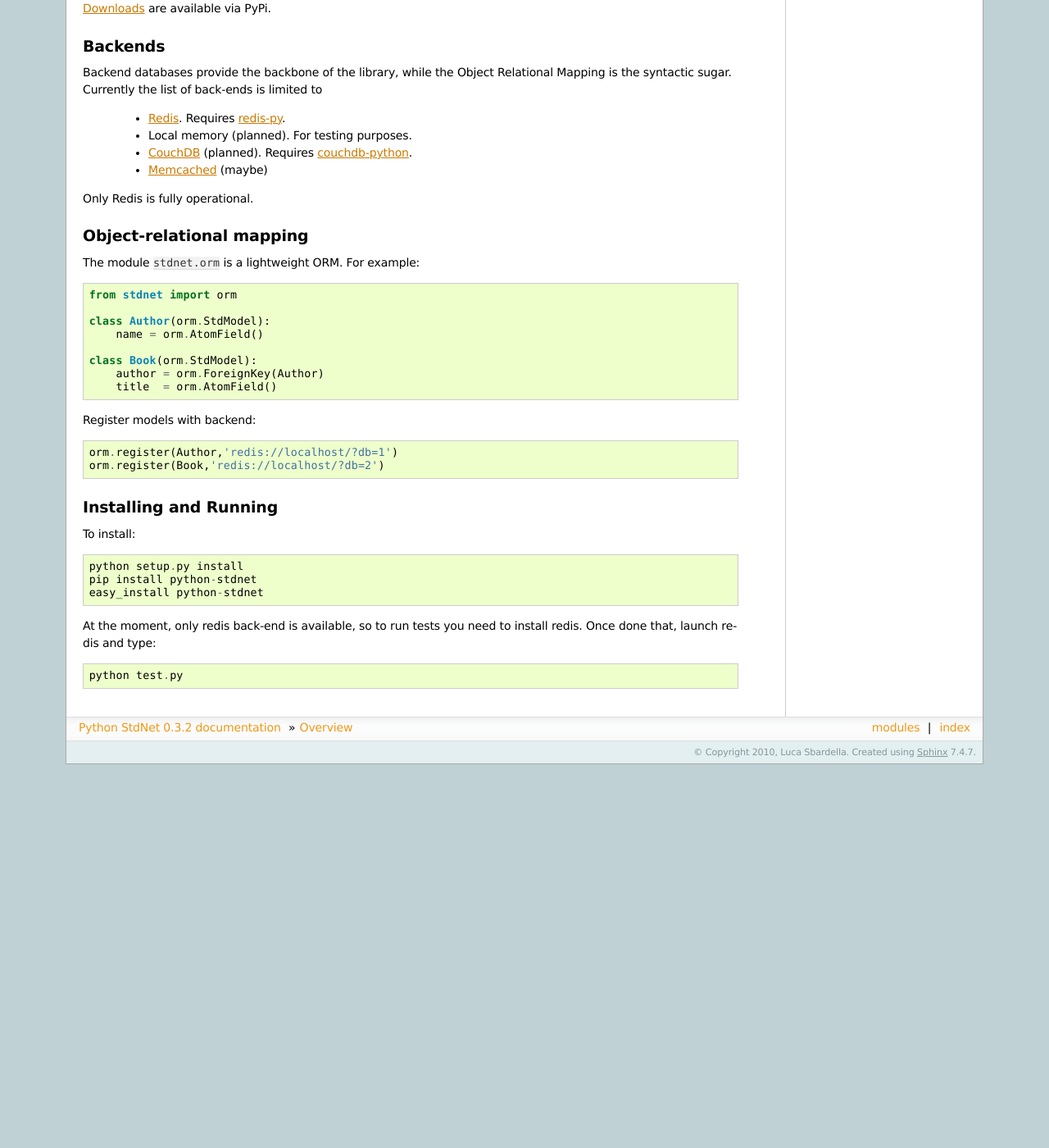
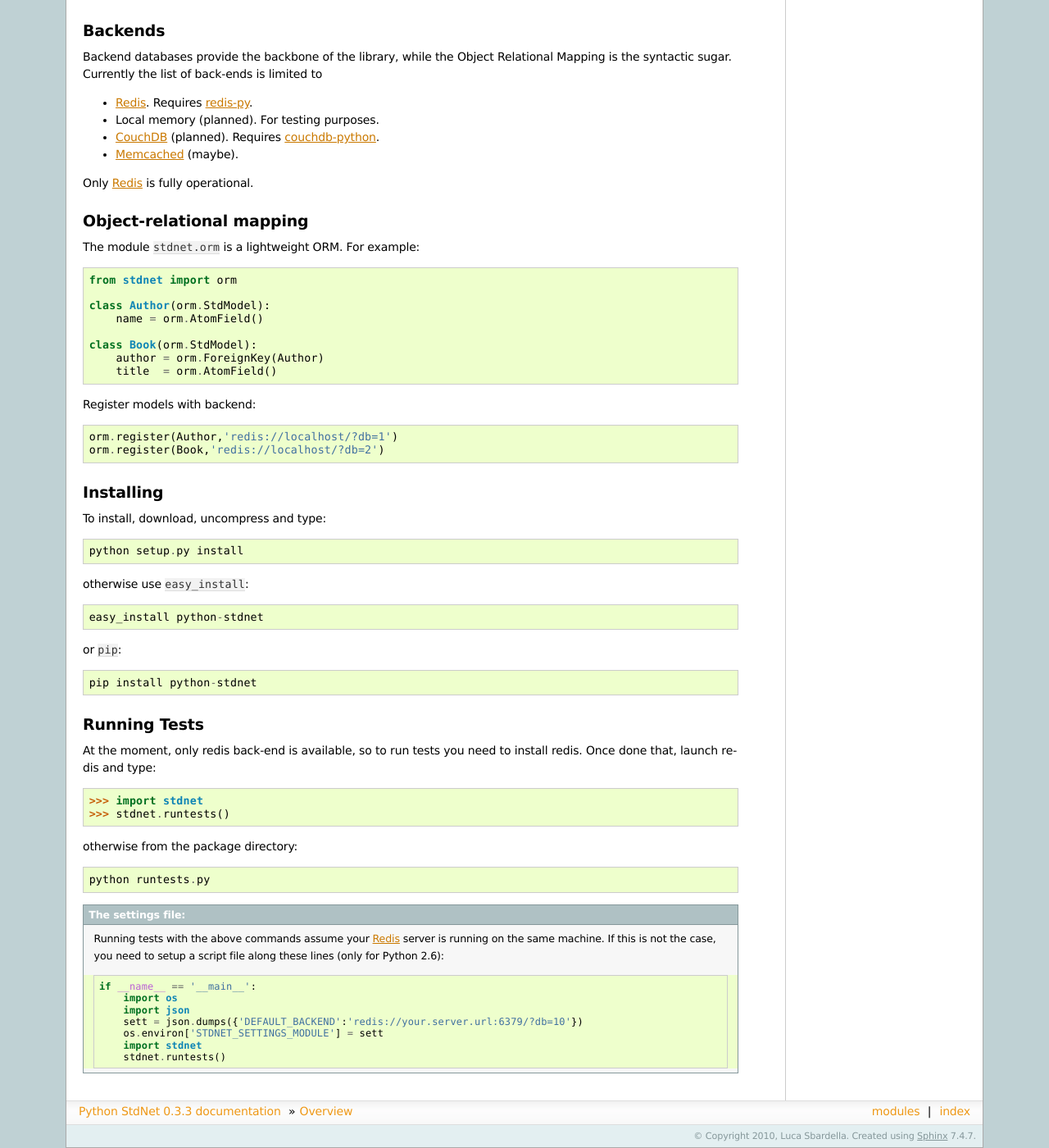
Before and after one commit to TheProjecter/python-stdnet, a Sphinx documentation site: the page built from docs/source/overview.rst, in a window 1280 px wide and 1400 px high, scrolled down 318 px. Shown: the whole window at 82% size. Built offline with Sphinx 7.4.7, drawn with Linux system fonts in a browser that asks for light colours; formulas are drawn with MathJax 3; before the commit the page ends 1250 px from its top, so only the background shows below that; some of the changed text lies outside the part shown.

```diff
--- a/README.rst
+++ b/README.rst
@@ -1,69 +1,100 @@
 
-:Documentation: http://packages.python.org/stdnet/
-:Dowloads: http://pypi.python.org/pypi/stdnet/
+:Documentation: http://packages.python.org/python-stdnet/
+:Dowloads: http://pypi.python.org/pypi/python-stdnet/
 :Source: http://code.google.com/p/python-stdnet/
-:Keywords: database, cache, redis, orm
+:Keywords: server, database, cache, redis, orm
 
 --
 
-.. rubric:: A networked standard template library for python.
+A networked standard template library for python.
 
-The data is owned by different, configurable back-end databases and it is
-accessed using a light-weight Object Relational Mapping (ORM__) inspired by Django__.
-The source code is hosted at `google code <http://code.google.com/p/python-stdnet/>`_
-while Documentation__ and Downloads__ are available via PyPi.
+The data is owned by different, configurable back-end databases and it is accessed using a
+light-weight Object Relational Mapping (ORM_) inspired by Django_.
+The source code is hosted at `google code`__ while
+Documentation__ and Downloads__ are available via PyPi.
+
+__ http://code.google.com/p/python-stdnet/
+__ http://packages.python.org/python-stdnet/
+__ http://pypi.python.org/pypi/python-stdnet/
+
 
 Backends
 ====================
 Backend databases provide the backbone of the library, while the Object Relational Mapping
 is the syntactic sugar. Currently the list of back-ends is limited to
 
- * Redis__. Requires redis-py__.
- * Local memory (planned). For testing purposes.
- * CouchDB__ (planned). Requires couchdb-python__.
- * Memcached__ (maybe)
+* Redis_. Requires redis-py_.
+* Local memory (planned). For testing purposes.
+* CouchDB_ (planned). Requires couchdb-python_.
+* Memcached_ (maybe).
 
-Only Redis is fully operational.
-
+Only Redis_ is fully operational.
 
 Object-relational mapping
 ================================
 The module ``stdnet.orm`` is a lightweight ORM. For example::
 
-    from stdnet import orm
+	from stdnet import orm
 
-    class Author(orm.StdModel):
-        name = orm.AtomField()
+	class Author(orm.StdModel):
+	    name = orm.AtomField()
 
-    class Book(orm.StdModel):
-        author = orm.ForeignKey(Author)
-        title  = orm.AtomField()
+	class Book(orm.StdModel):
+	    author = orm.ForeignKey(Author)
+	    title  = orm.AtomField()
 
 Register models with backend::
 
-    orm.register(Author,'redis://localhost/?db=1')
-    orm.register(Book,'redis://localhost/?db=2')
+	orm.register(Author,'redis://localhost/?db=1')
+	orm.register(Book,'redis://localhost/?db=2')
 
 
-Installing and Running
+Installing
 ================================
-To install::
+To install, download, uncompress and type::
 
-    python setup.py install
-    pip install python-stdnet
-    easy_install python-stdnet
+	python setup.py install
 
-At the moment, only redis back-end is available, so to run tests you need to install redis. Once done that,
-launch redis and type::
+otherwise use ``easy_install``::
 
-    python test.py
+	easy_install python-stdnet
 
-__ http://en.wikipedia.org/wiki/Object-relational_mapping
-__ http://www.djangoproject.com/
-__ http://packages.python.org/python-stdnet/
-__ http://pypi.python.org/pypi?:action=display&name=python-stdnet
-__ http://code.google.com/p/redis/
-__ http://github.com/andymccurdy/redis-py
-__ http://couchdb.apache.org/
-__ http://code.google.com/p/couchdb-python/
-__ http://memcached.org/
+or ``pip``::
+
+	pip install python-stdnet
+
+
+Running Tests
+======================
+At the moment, only redis back-end is available, so to run tests you need to install redis.
+Once done that, launch redis and type::
+
+	>>> import stdnet
+	>>> stdnet.runtests()
+
+otherwise from the package directory::
+
+	python runtests.py
+
+.. admonition:: The settings file:
+
+	Running tests with the above commands assume your Redis_ server is running on
+	the same machine. If this is not the case, you need to setup a
+	script file along these lines (only for Python 2.6)::
+
+		if __name__ == '__main__':
+		    import os
+		    import json
+		    sett = json.dumps({'DEFAULT_BACKEND':'redis://your.server.url:6379/?db=10'})
+		    os.environ['STDNET_SETTINGS_MODULE'] = sett
+		    import stdnet
+		    stdnet.runtests()
+
+
+.. _Redis: http://code.google.com/p/redis/
+.. _Django: http://www.djangoproject.com/
+.. _redis-py: http://github.com/andymccurdy/redis-py
+.. _ORM: http://en.wikipedia.org/wiki/Object-relational_mapping
+.. _CouchDB: http://couchdb.apache.org/
+.. _couchdb-python: http://code.google.com/p/couchdb-python/
+.. _Memcached: http://memcached.org/
--- a/docs/source/conf.py
+++ b/docs/source/conf.py
@@ -20,6 +20,9 @@ base_dir   = os.path.split(docs_dir)[0]
 sys.path.append(os.path.join(source_dir, "_ext"))
 sys.path.append(base_dir)
 
+#
+version = '0.3'
+release = '0.3.3'
 # -- General configuration -----------------------------------------------------
 
 # Add any Sphinx extension module names here, as strings. They can be extensions
@@ -45,12 +48,6 @@ copyright = u'2010, Luca Sbardella'
 # The version info for the project you're documenting, acts as replacement for
 # |version| and |release|, also used in various other places throughout the
 # built documents.
-#
-# The short X.Y version.
-version = '0.3.2'
-# The full version, including alpha/beta/rc tags.
-release = '0.3.2'
-
 # The language for content autogenerated by Sphinx. Refer to documentation
 # for a list of supported languages.
 #language = None
--- /dev/null
+++ b/runtests.py
@@ -0,0 +1,4 @@
+
+if __name__ == '__main__':
+    import stdnet
+    stdnet.runtests()
```
Also changed, not shown: CHANGELOG.rst (+21 -16 lines), docs/source/changelog.rst (+4 -4 lines), setup.py (+13 -12 lines), stdnet/__init__.py (+23 -5 lines), 8 other files.
